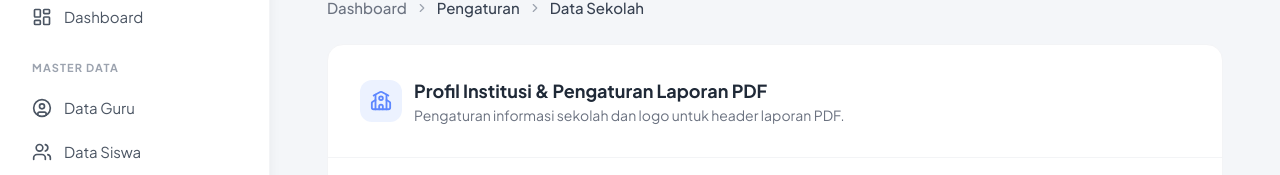
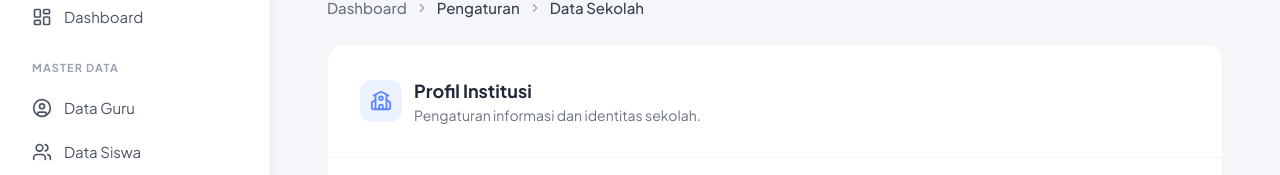
Before and after one commit to suckarsha/guru-wali-app, a React (Vite) app: page /sekolah in a window 1280 px wide. Shown: the part 147-322 px from the top of the page. Built offline with nearby package versions, Linux system fonts and the light colour scheme; no server answers; the database is empty; sample sign-in values are in the browser's storage.

Commit message:
style: update UI copy and form defaults per user request

```diff
--- a/src/pages/DataGuru.jsx
+++ b/src/pages/DataGuru.jsx
@@ -216,7 +216,7 @@ export default function DataGuru() {
               </div>
               <div className="space-y-1.5">
                 <label className="text-sm font-semibold text-gray-700 dark:text-gray-200">NIP <span className="text-gray-400 font-normal">(opsional)</span></label>
-                <input type="text" placeholder="198501012010011001 (kosongkan jika tidak ada)" value={form.nip} onChange={(e) => setForm({...form, nip: e.target.value})} className="w-full px-4 py-2.5 bg-gray-50 dark:bg-gray-800/50 border border-gray-200 dark:border-gray-700 rounded-xl focus:ring-2 focus:ring-primary/20 focus:border-primary outline-none text-sm text-gray-800 dark:text-gray-200 transition-colors" />
+                <input type="text" placeholder="kosongkan saja" value={form.nip} onChange={(e) => setForm({...form, nip: e.target.value})} className="w-full px-4 py-2.5 bg-gray-50 dark:bg-gray-800/50 border border-gray-200 dark:border-gray-700 rounded-xl focus:ring-2 focus:ring-primary/20 focus:border-primary outline-none text-sm text-gray-800 dark:text-gray-200 transition-colors" />
               </div>
               <div className="grid grid-cols-2 gap-4">
                 <div className="space-y-1.5">
--- a/src/pages/DataSekolah.jsx
+++ b/src/pages/DataSekolah.jsx
@@ -103,8 +103,8 @@ export default function DataSekolah() {
             <School size={22} />
           </div>
           <div>
-            <h2 className="text-lg font-bold text-gray-800 dark:text-white">Profil Institusi & Pengaturan Laporan PDF</h2>
-            <p className="text-sm text-gray-500 dark:text-gray-400">Pengaturan informasi sekolah dan logo untuk header laporan PDF.</p>
+            <h2 className="text-lg font-bold text-gray-800 dark:text-white">Profil Institusi</h2>
+            <p className="text-sm text-gray-500 dark:text-gray-400">Pengaturan informasi dan identitas sekolah.</p>
           </div>
         </div>
 
--- a/src/pages/DataSiswa.jsx
+++ b/src/pages/DataSiswa.jsx
@@ -53,7 +53,7 @@ export default function DataSiswa() {
 
   const openAdd = () => {
     setEditItem(null);
-    setForm({ nisn: '', name: '', class: 'X IPA 1', gender: 'L' });
+    setForm({ nisn: '', name: '', class: '', gender: 'L' });
     setShowModal(true);
   };
 
@@ -335,7 +335,7 @@ export default function DataSiswa() {
               <div className="grid grid-cols-2 gap-4">
                 <div className="space-y-1.5">
                   <label className="text-sm font-semibold text-gray-700 dark:text-gray-200">Kelas</label>
-                  <input type="text" required value={form.class} onChange={(e) => setForm({...form, class: e.target.value})} className="w-full px-4 py-2.5 bg-gray-50 dark:bg-gray-800/50 border border-gray-200 dark:border-gray-700 rounded-xl focus:ring-2 focus:ring-primary/20 focus:border-primary outline-none text-sm text-gray-800 dark:text-gray-200 transition-colors" />
+                  <input type="text" required placeholder="Contoh: X IPA 1" value={form.class} onChange={(e) => setForm({...form, class: e.target.value})} className="w-full px-4 py-2.5 bg-gray-50 dark:bg-gray-800/50 border border-gray-200 dark:border-gray-700 rounded-xl focus:ring-2 focus:ring-primary/20 focus:border-primary outline-none text-sm text-gray-800 dark:text-gray-200 transition-colors" />
                 </div>
                 <div className="space-y-1.5">
                   <label className="text-sm font-semibold text-gray-700 dark:text-gray-200">Jenis Kelamin</label>
```
